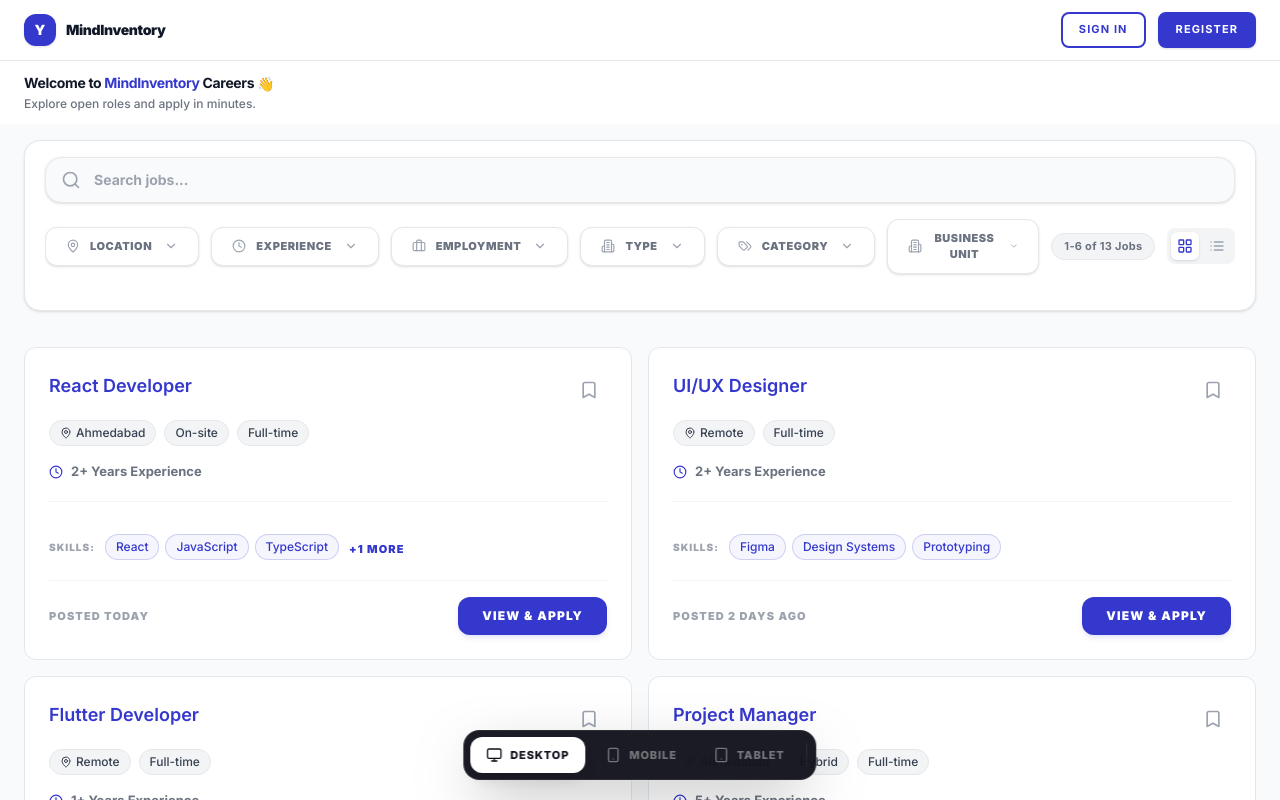
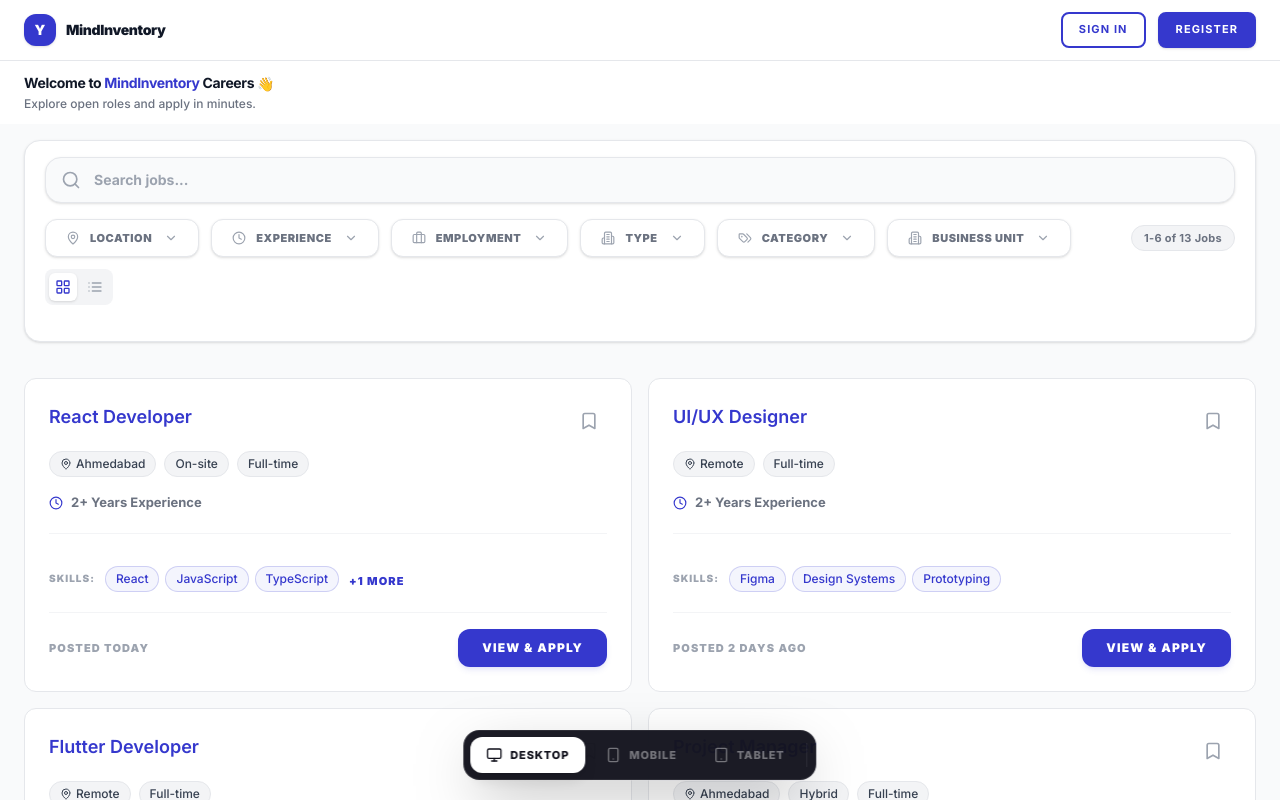
Before and after one commit to yashangvyas-cyber/CollabCareers, a React (Vite) app: page /portal/1 in a window 1280 px wide. Shown: the top 800 px of the page. Built offline with nearby package versions, Linux system fonts and the light colour scheme.

Commit message:
style: enable flex-wrap for desktop career filters and remove unnecessary scrollbar-hide class

```diff
--- a/src/pages/CareerPage.tsx
+++ b/src/pages/CareerPage.tsx
@@ -212,7 +212,7 @@
           </div>
 
           {/* Desktop Filters Row — hidden on mobile */}
-          <div className="hidden sm:flex items-center gap-3 overflow-x-auto pb-1 scrollbar-hide">
+          <div className="hidden sm:flex items-center gap-3 flex-wrap pb-1">
             <FilterPill label="Location" icon={<MapPin className="w-3.5 h-3.5" />} value={locationFilter} options={locations} onChange={setLocationFilter} />
             <FilterPill label="Experience" icon={<Clock className="w-3.5 h-3.5" />} value={experienceFilter} options={experienceLevels} onChange={setExperienceFilter} />
             <FilterPill label="Employment" icon={<Briefcase className="w-3.5 h-3.5" />} value={employmentFilter} options={Array.from(new Set(displayJobs.map(j => j.employmentType)))} onChange={setEmploymentFilter} />
```
